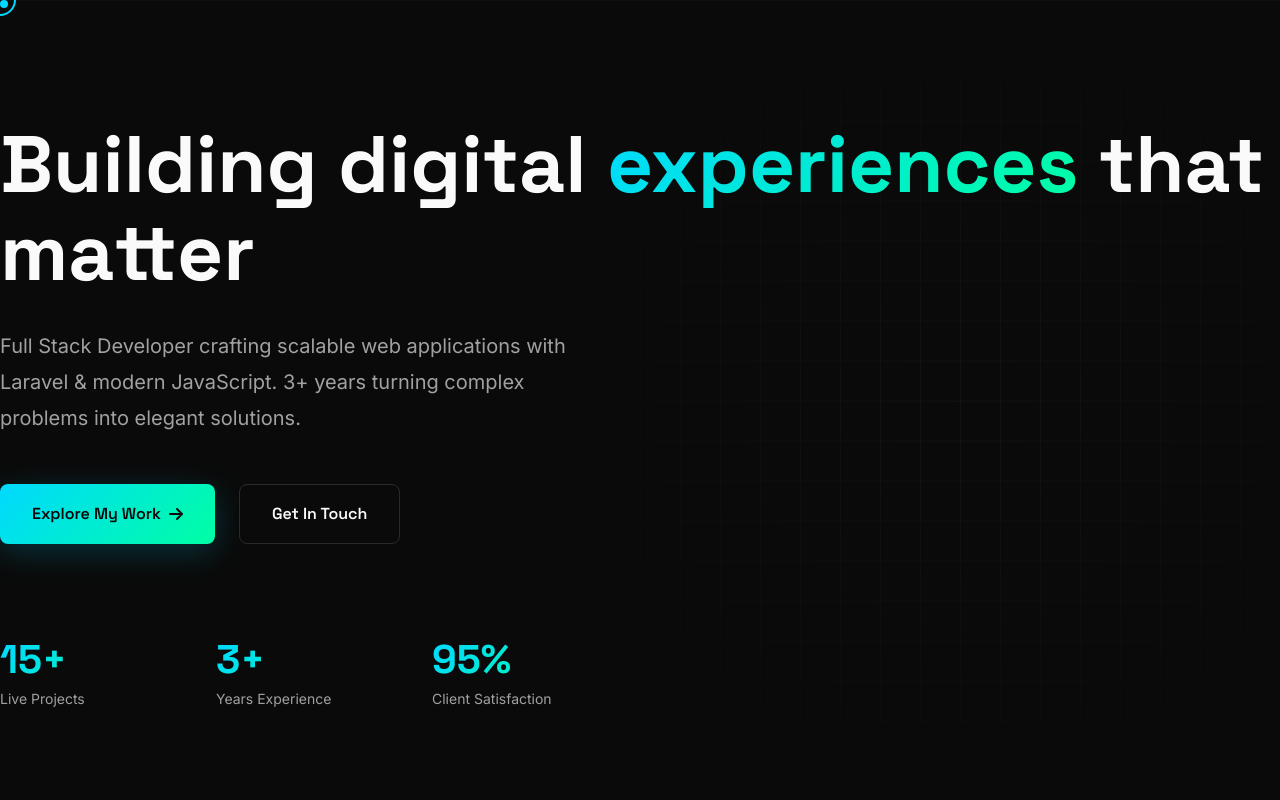
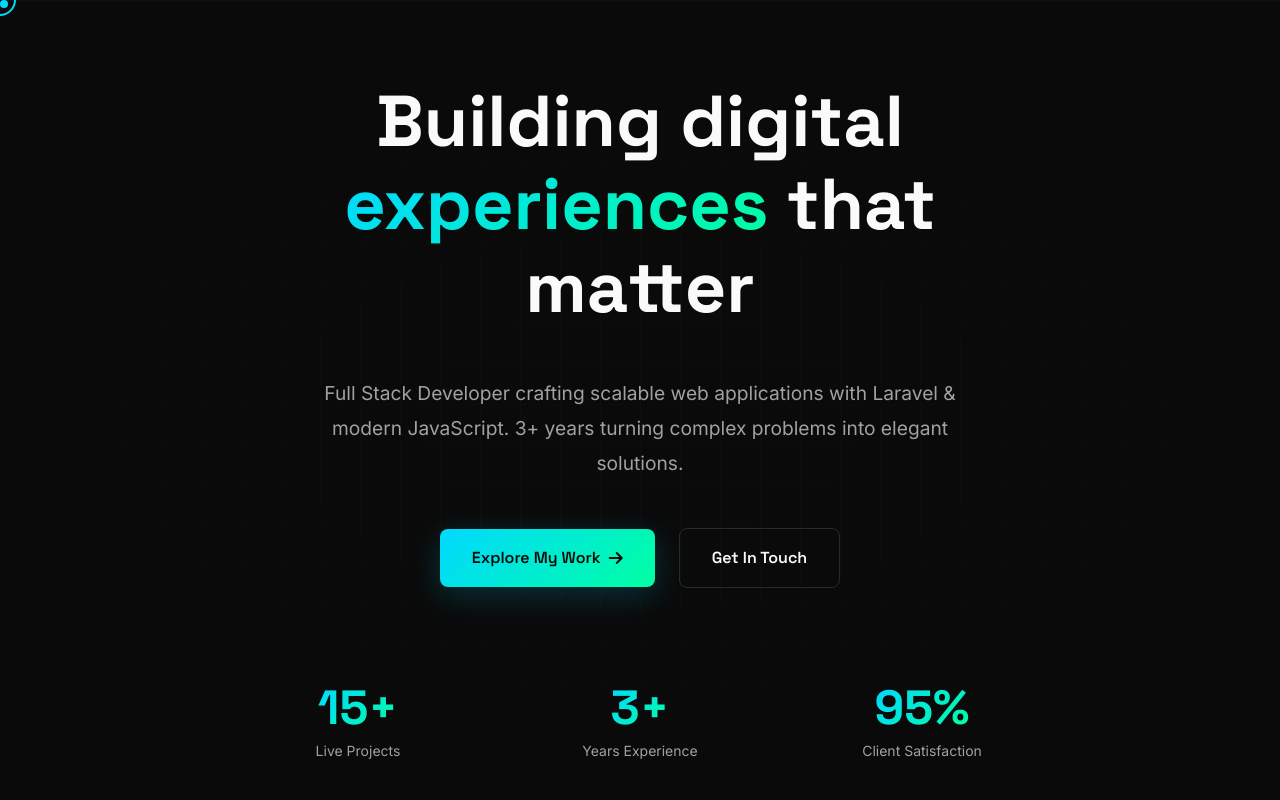
Before and after one commit to ahmadamobeidat/ahmadamobeidat.github.io, a plain HTML site: page index.html in a window 1280 px wide. Shown: the top 800 px of the page. Drawn offline with Linux system fonts and the light colour scheme.

Commit message:
Update hero section styles in styles.css
Refactor hero section styles for improved layout and responsiveness.

```diff
--- a/styles.css
+++ b/styles.css
@@ -265,52 +265,29 @@ a {
     min-height: 100vh;
     display: flex;
     align-items: center;
-    padding-top: 120px;
+    justify-content: center;
+    padding-top: 80px;
+    padding-bottom: 80px;
     overflow: hidden;
 }
 
 .hero-container {
     position: relative;
     z-index: 2;
-}
-
-.hero-badge {
-    display: inline-flex;
-    align-items: center;
-    gap: var(--space-xs);
-    padding: var(--space-xs) var(--space-md);
-    background: var(--color-surface);
-    border: 1px solid var(--color-border);
-    border-radius: 100px;
-    font-size: 0.875rem;
-    font-weight: 500;
-    margin-bottom: var(--space-lg);
-    animation: fadeInUp 0.6s ease;
-}
-
-.status-dot {
-    width: 8px;
-    height: 8px;
-    background: #00FFA3;
-    border-radius: 50%;
-    animation: pulse 2s infinite;
-}
-
-@keyframes pulse {
-    0%, 100% {
-        opacity: 1;
-    }
-    50% {
-        opacity: 0.5;
-    }
+    text-align: center;
+    max-width: 900px;
+    margin: 0 auto;
+    padding: 0 var(--space-lg);
+    width: 100%;
 }
 
 .hero-title {
-    font-size: clamp(2.5rem, 8vw, 5rem);
+    font-size: clamp(2.5rem, 7vw, 4.5rem);
     font-weight: 800;
-    line-height: 1.1;
-    margin-bottom: var(--space-lg);
+    line-height: 1.15;
+    margin: 0 auto var(--space-xl);
     animation: fadeInUp 0.6s ease 0.1s backwards;
+    max-width: 900px;
 }
 
 .gradient-text {
@@ -322,36 +299,45 @@ a {
 }
 
 .hero-description {
-    font-size: 1.25rem;
+    font-size: 1.2rem;
     line-height: 1.8;
     color: var(--color-text-secondary);
-    max-width: 600px;
-    margin-bottom: var(--space-xl);
+    max-width: 650px;
+    margin: 0 auto var(--space-xl);
     animation: fadeInUp 0.6s ease 0.2s backwards;
+    text-align: center;
 }
 
 .hero-cta {
     display: flex;
     gap: var(--space-md);
-    margin-bottom: var(--space-3xl);
+    justify-content: center;
+    align-items: center;
+    margin: 0 auto var(--space-3xl);
     animation: fadeInUp 0.6s ease 0.3s backwards;
+    flex-wrap: wrap;
 }
 
 .hero-stats {
     display: grid;
     grid-template-columns: repeat(3, 1fr);
-    gap: var(--space-xl);
-    max-width: 600px;
+    gap: var(--space-3xl);
+    max-width: 750px;
+    margin: 0 auto;
     animation: fadeInUp 0.6s ease 0.4s backwards;
 }
 
 .stat {
-    text-align: left;
+    text-align: center;
+    display: flex;
+    flex-direction: column;
+    align-items: center;
+    justify-content: center;
 }
 
 .stat-number {
     font-family: var(--font-display);
-    font-size: 2.5rem;
+    font-size: 3rem;
     font-weight: 700;
     background: var(--gradient-primary);
     -webkit-background-clip: text;
@@ -370,11 +356,12 @@ a {
     position: absolute;
     top: 50%;
     right: 0;
+    left: 0;
     transform: translateY(-50%);
-    width: 50%;
+    width: 100%;
     height: 80%;
     z-index: 1;
-    opacity: 0.3;
+    opacity: 0.15;
     pointer-events: none;
 }
 
@@ -1127,13 +1114,21 @@ section {
 
 /* Responsive adjustments */
 @media (max-width: 768px) {
+    .hero {
+        padding-top: 100px;
+    }
+
     .hero-stats {
         grid-template-columns: 1fr;
-        gap: var(--space-md);
+        gap: var(--space-lg);
     }
 
     .hero-cta {
         flex-direction: column;
+    }
+
+    .stat-number {
+        font-size: 2.5rem;
     }
 
     .footer-content {
```
